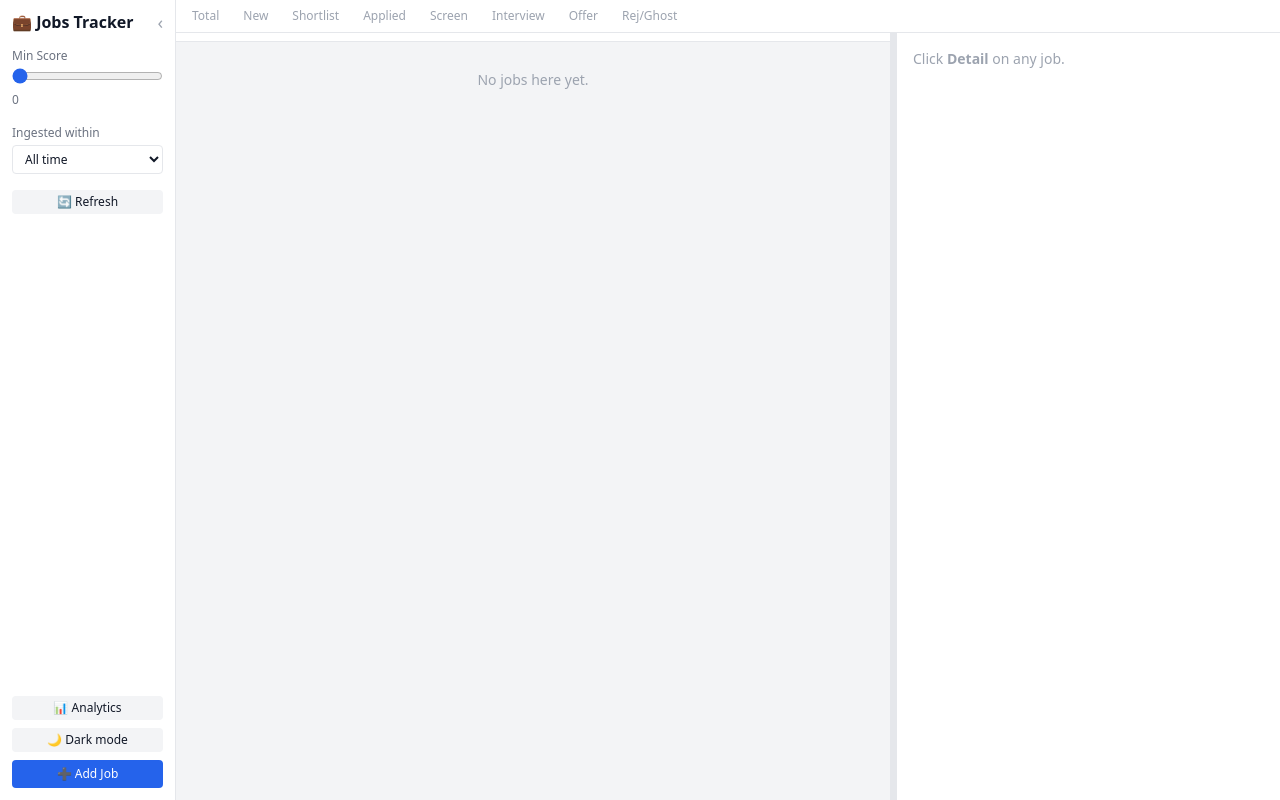
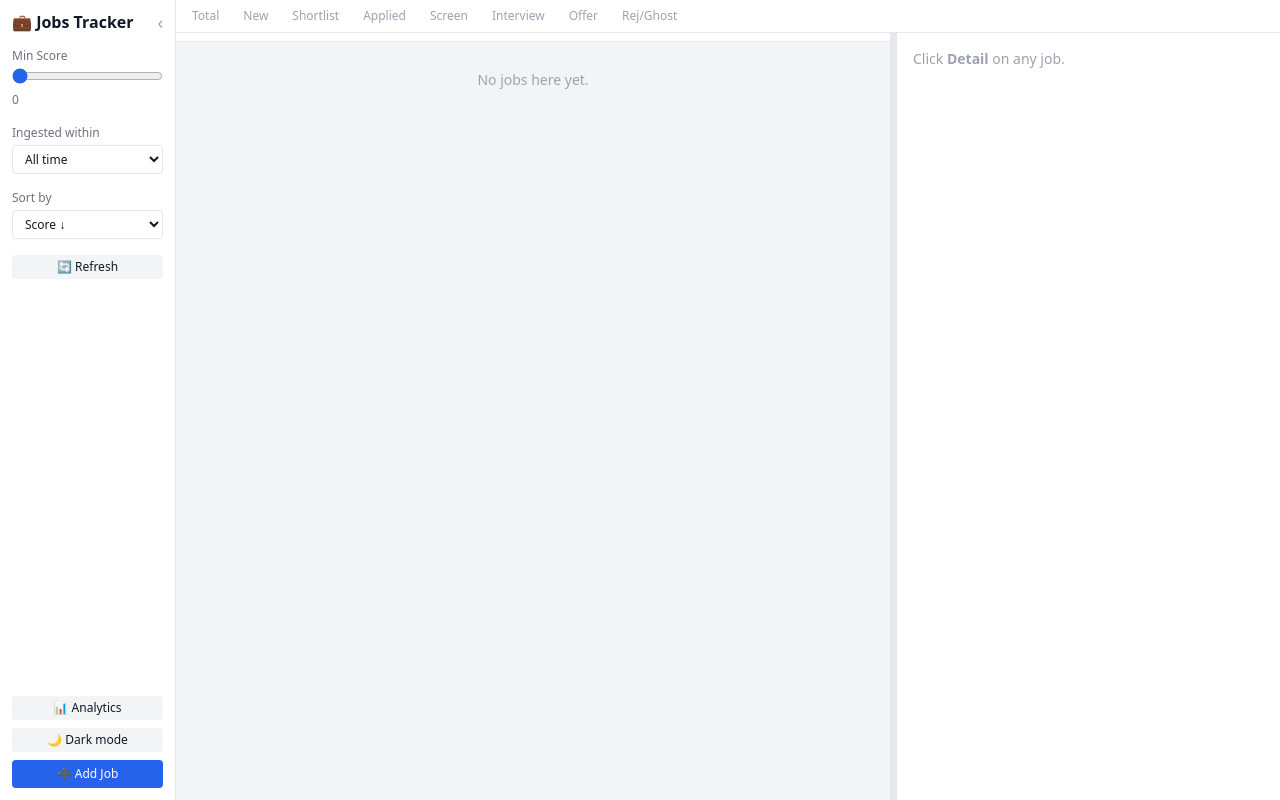
Before and after one commit to siwa-p/automated-jobs-pipeline, a FastAPI app: template templates/index.html in a window 1280 px wide. Run offline with FastAPI, Linux system fonts and the light colour scheme; the template is opened without the code that fills it, so the values that code supplies are empty; parts of the project's set-up code (start-up, migrations or seed data) failed here and were passed over; some libraries are stand-ins or nearby versions.

Commit message:
feat: Add sorting options for job listings and update related UI elements

```diff
--- a/src/main.py
+++ b/src/main.py
@@ -52,10 +52,19 @@ def _tab_statuses(tab: str) -> list[str]:
     return ["rejected", "ghosted"] if tab == "archived" else [tab]
 
 
+SORT_OPTIONS = {
+    "score":       "relevance_score DESC NULLS LAST",
+    "date_posted": "date_posted DESC NULLS LAST",
+    "ingested":    "ingested_at DESC",
+    "company":     "company ASC",
+}
+
+
 def get_jobs(
     statuses: list[str] | None = None,
     min_score: float = 0,
     days: int | None = None,
+    sort_by: str = "score",
 ) -> list[dict]:
     clauses = ["1=1"]
     params: dict = {}
@@ -68,13 +77,14 @@ def get_jobs(
     if days:
         clauses.append("ingested_at >= now() - (:days || ' days')::interval")
         params["days"] = days
+    order = SORT_OPTIONS.get(sort_by, SORT_OPTIONS["score"])
     sql = f"""
         SELECT id, title, company, location, date_posted, relevance_score,
                job_url, flagged, entry_level, experience_req,
                status, notes, ingested_at, applied_at
         FROM jobs
         WHERE {" AND ".join(clauses)}
-        ORDER BY relevance_score DESC NULLS LAST
+        ORDER BY {order}
     """
     with engine.connect() as conn:
         result = conn.execute(text(sql), params)
@@ -193,8 +203,14 @@ async def jobs_list(
     status: str = "new",
     min_score: float = 0,
     days: Optional[str] = None,
+    sort_by: str = "score",
 ):
-    jobs = get_jobs(_tab_statuses(status), min_score=min_score, days=int(days) if days else None)
+    jobs = get_jobs(
+        _tab_statuses(status),
+        min_score=min_score,
+        days=int(days) if days else None,
+        sort_by=sort_by,
+    )
     return _tmpl("partials/job_list.html", request, {
         "jobs": jobs,
         "current_tab": status,
--- a/templates/index.html
+++ b/templates/index.html
@@ -20,7 +20,7 @@
         class="w-full accent-blue-600"
         oninput="document.getElementById('score-val').textContent = this.value"
         hx-get="/jobs" hx-target="#job-list" hx-trigger="change"
-        hx-include="#active-tab,#time-window"
+        hx-include="#active-tab,#time-window,#sort-by"
       >
       <span id="score-val" class="text-xs text-gray-500 dark:text-gray-400">0</span>
     </div>
@@ -31,7 +31,7 @@
               class="w-full text-xs border border-gray-200 dark:border-gray-600 rounded px-2 py-1
                      bg-white dark:bg-gray-700 dark:text-gray-100"
               hx-get="/jobs" hx-target="#job-list" hx-trigger="change"
-              hx-include="#active-tab,#min-score">
+              hx-include="#active-tab,#min-score,#sort-by">
         <option value="">All time</option>
         <option value="2">Last 2 days</option>
         <option value="7">Last 7 days</option>
@@ -40,10 +40,24 @@
       </select>
     </div>
 
+    <div>
+      <label class="block text-xs text-gray-500 dark:text-gray-400 mb-1">Sort by</label>
+      <select id="sort-by" name="sort_by"
+              class="w-full text-xs border border-gray-200 dark:border-gray-600 rounded px-2 py-1
+                     bg-white dark:bg-gray-700 dark:text-gray-100"
+              hx-get="/jobs" hx-target="#job-list" hx-trigger="change"
+              hx-include="#active-tab,#min-score,#time-window">
+        <option value="score">Score ↓</option>
+        <option value="date_posted">Date posted ↓</option>
+        <option value="ingested">Date added ↓</option>
+        <option value="company">Company A–Z</option>
+      </select>
+    </div>
+
     <button class="text-xs bg-gray-100 hover:bg-gray-200 dark:bg-gray-700 dark:hover:bg-gray-600
                    dark:text-gray-300 rounded py-1 w-full"
             hx-get="/jobs" hx-target="#job-list" hx-trigger="click"
-            hx-include="#active-tab,#min-score,#time-window">
+            hx-include="#active-tab,#min-score,#time-window,#sort-by">
       🔄 Refresh
     </button>
 
@@ -102,7 +116,7 @@
                    dark:hover:text-gray-200 hover:bg-gray-50 dark:hover:bg-gray-700{% endif %}"
             hx-get="/jobs?status={{ tab_key }}"
             hx-target="#job-list"
-            hx-include="#min-score,#time-window"
+            hx-include="#min-score,#time-window,#sort-by"
             hx-trigger="click"
             onclick="activateTab('{{ tab_key }}', this)"
           >{{ tab_label }}</button>
@@ -116,7 +130,7 @@
         <div id="job-list"
              class="flex-1 overflow-y-auto p-3 space-y-2"
              hx-get="/jobs" hx-trigger="refreshList from:body"
-             hx-include="#active-tab,#min-score,#time-window">
+             hx-include="#active-tab,#min-score,#time-window,#sort-by">
           {% include "partials/job_list.html" %}
         </div>
       </div>
```
